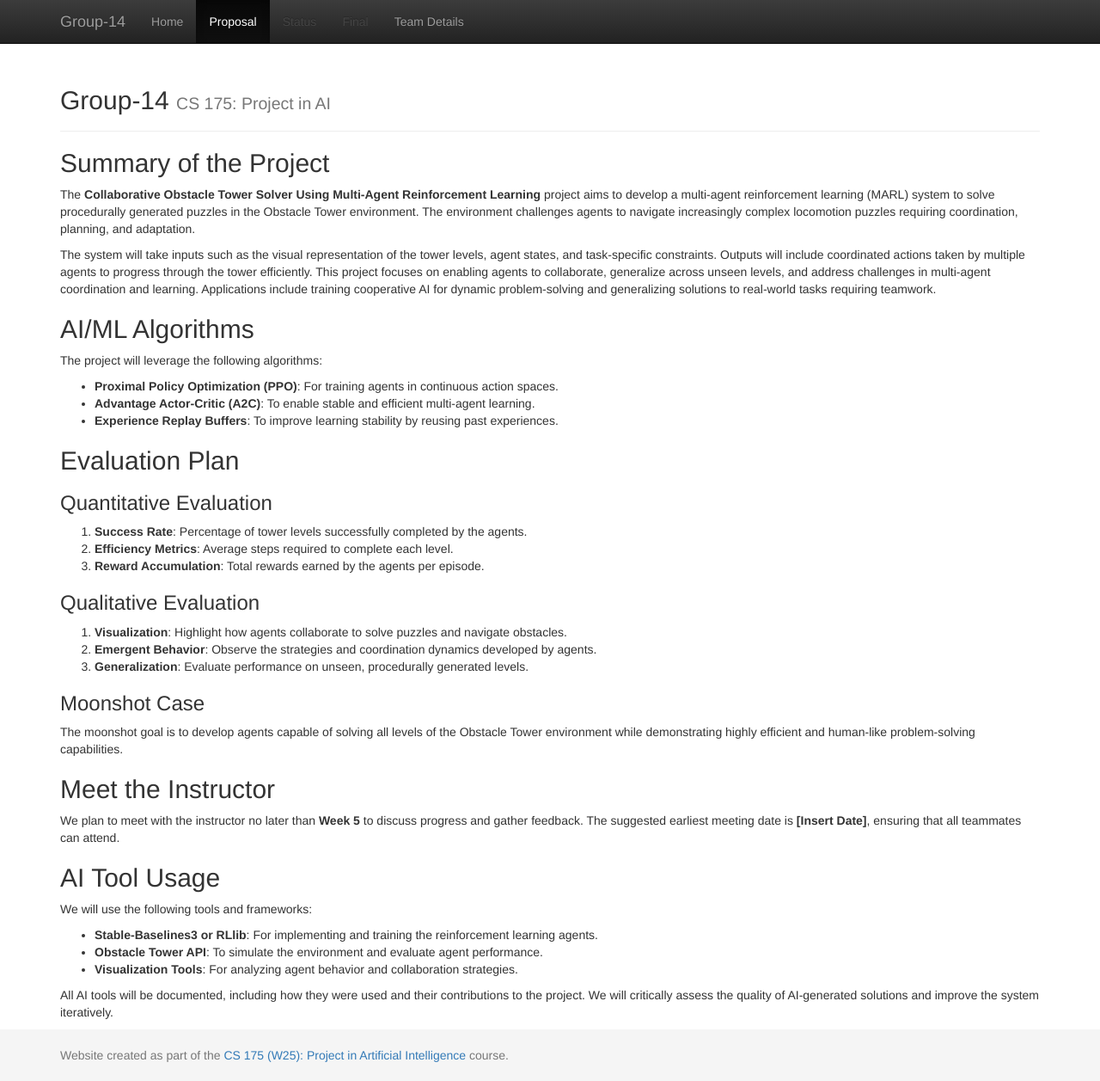
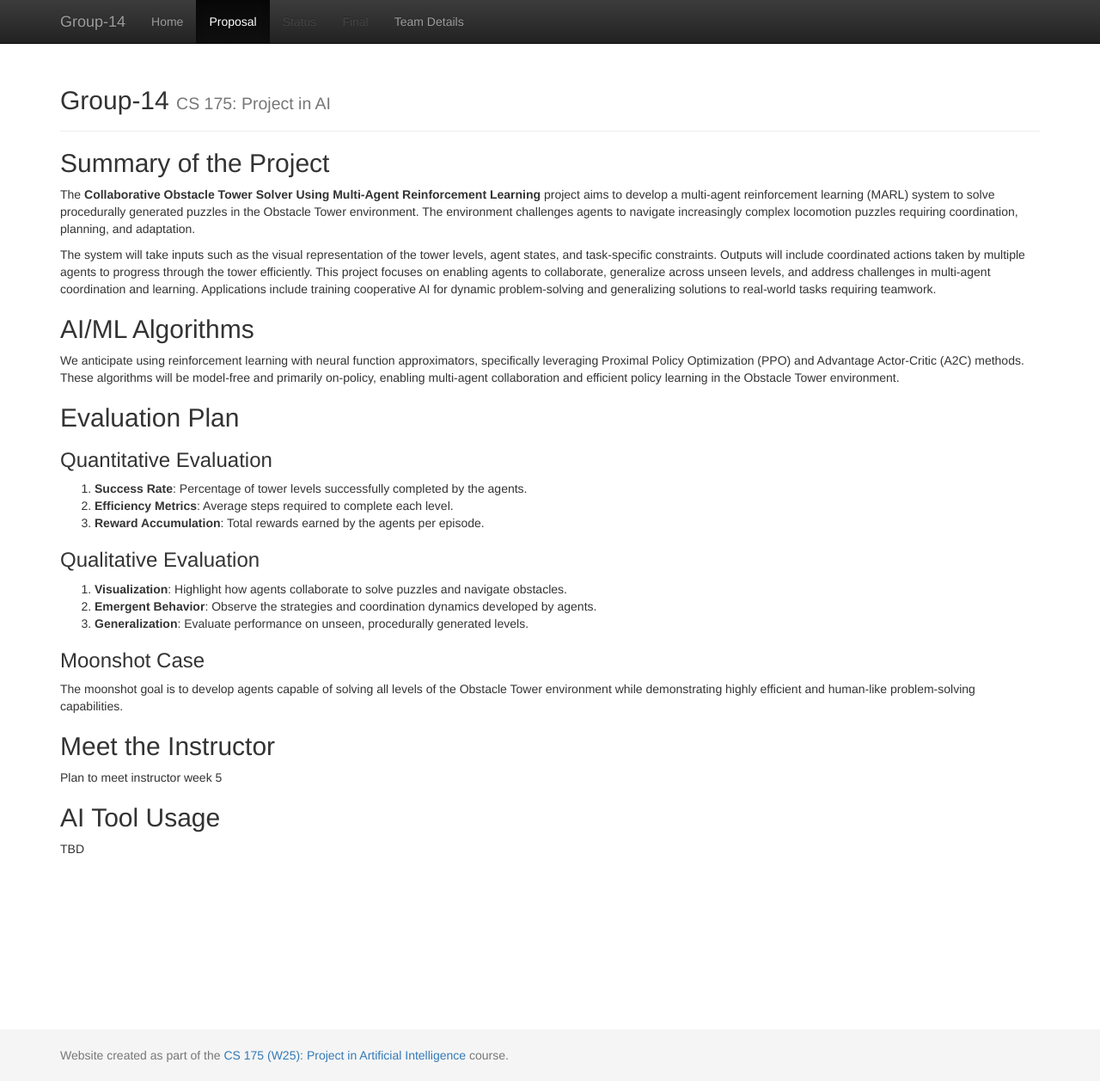
Before and after one commit to andrewzho/TowerMasters, a Jekyll site: the page built from docs/proposal.md, in a window 1280 px wide and 1257 px high. Shown: the whole window at 86% size. Built offline with Jekyll 4.4.1, drawn with Linux system fonts in a browser that asks for light colours.

Commit message:
proposal update

```diff
--- a/docs/proposal.md
+++ b/docs/proposal.md
@@ -9,10 +9,7 @@ The **Collaborative Obstacle Tower Solver Using Multi-Agent Reinforcement Learni
 The system will take inputs such as the visual representation of the tower levels, agent states, and task-specific constraints. Outputs will include coordinated actions taken by multiple agents to progress through the tower efficiently. This project focuses on enabling agents to collaborate, generalize across unseen levels, and address challenges in multi-agent coordination and learning. Applications include training cooperative AI for dynamic problem-solving and generalizing solutions to real-world tasks requiring teamwork.
 
 ## AI/ML Algorithms
-The project will leverage the following algorithms:
-- **Proximal Policy Optimization (PPO)**: For training agents in continuous action spaces.
-- **Advantage Actor-Critic (A2C)**: To enable stable and efficient multi-agent learning.
-- **Experience Replay Buffers**: To improve learning stability by reusing past experiences.
+We anticipate using reinforcement learning with neural function approximators, specifically leveraging Proximal Policy Optimization (PPO) and Advantage Actor-Critic (A2C) methods. These algorithms will be model-free and primarily on-policy, enabling multi-agent collaboration and efficient policy learning in the Obstacle Tower environment.
 
 ## Evaluation Plan
 ### Quantitative Evaluation
@@ -29,12 +26,7 @@ The project will leverage the following algorithms:
 The moonshot goal is to develop agents capable of solving all levels of the Obstacle Tower environment while demonstrating highly efficient and human-like problem-solving capabilities.
 
 ## Meet the Instructor
-We plan to meet with the instructor no later than **Week 5** to discuss progress and gather feedback. The suggested earliest meeting date is **[Insert Date]**, ensuring that all teammates can attend.
+Plan to meet instructor week 5
 
 ## AI Tool Usage
-We will use the following tools and frameworks:
-- **Stable-Baselines3 or RLlib**: For implementing and training the reinforcement learning agents.
-- **Obstacle Tower API**: To simulate the environment and evaluate agent performance.
-- **Visualization Tools**: For analyzing agent behavior and collaboration strategies.
-
-All AI tools will be documented, including how they were used and their contributions to the project. We will critically assess the quality of AI-generated solutions and improve the system iteratively.
+TBD
```
